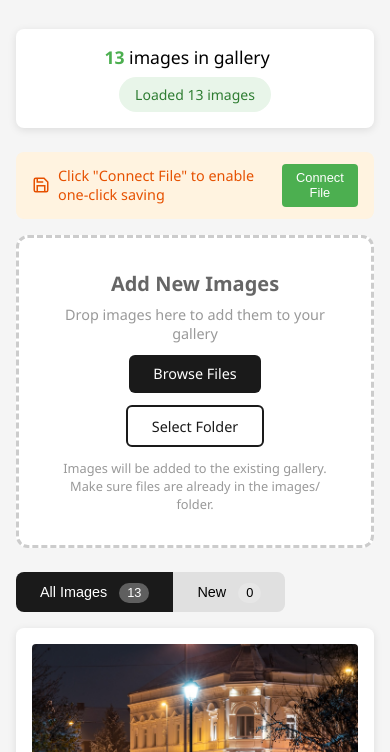
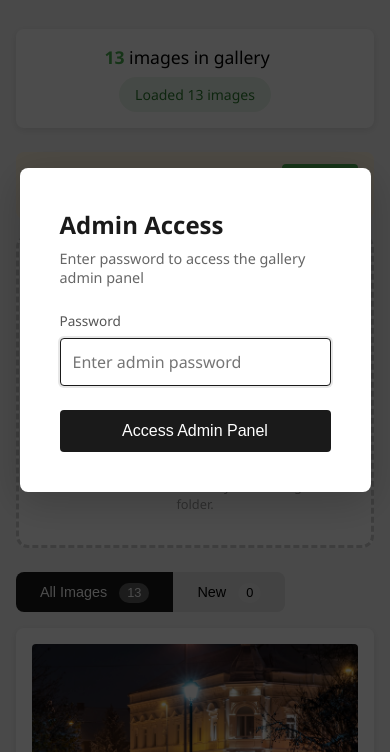
Before and after one commit to orb1986/Stype-portfolio-page, a plain HTML site: page admin.html in a window 390 px wide. Shown: the part 92-844 px from the top of the page. Drawn offline with Linux system fonts and the light colour scheme.

Commit message:
Enhance contact section layout and add admin security
- Reorganized contact section with side-by-side layout (slideshow left, form right)
- Added password protection to admin panel (admin.html)
- Added "about" category for slideshow-only images
- Implemented lazy loading for all gallery images
- Updated responsive design for contact wrapper on tablets and mobile
- Enhanced README with security and customization documentation

Changes:
- index.html: Restructured contact layout with .contact-wrapper grid
- css/styles.css: Added .contact-wrapper grid layout and responsive breakpoints
- admin.html: Added login modal with password authentication
- admin.html: Added "about" category to image picker
- images.json: Updated image categories for proper filtering
- README.md: Added security, slideshow customization, and password setup docs

```diff
--- a/admin.html
+++ b/admin.html
@@ -418,9 +418,116 @@
                 text-align: center;
             }
         }
+
+        /* Login Modal */
+        .login-modal {
+            position: fixed;
+            inset: 0;
+            background: rgba(0, 0, 0, 0.7);
+            display: flex;
+            align-items: center;
+            justify-content: center;
+            z-index: 10000;
+        }
+
+        .login-modal.hidden {
+            display: none;
+        }
+
+        .login-box {
+            background: #fff;
+            padding: 2.5rem;
+            border-radius: 8px;
+            box-shadow: 0 10px 40px rgba(0, 0, 0, 0.2);
+            max-width: 400px;
+            width: 90%;
+        }
+
+        .login-box h2 {
+            color: #1a1a1a;
+            margin-bottom: 0.5rem;
+            font-size: 1.5rem;
+        }
+
+        .login-box p {
+            color: #666;
+            margin-bottom: 1.5rem;
+            font-size: 0.9rem;
+        }
+
+        .login-field {
+            display: flex;
+            flex-direction: column;
+            gap: 0.5rem;
+            margin-bottom: 1.5rem;
+        }
+
+        .login-field label {
+            font-size: 0.85rem;
+            color: #555;
+            font-weight: 500;
+        }
+
+        .login-field input {
+            padding: 0.75rem;
+            border: 1px solid #ddd;
+            border-radius: 4px;
+            font-size: 1rem;
+            font-family: inherit;
+        }
+
+        .login-field input:focus {
+            outline: none;
+            border-color: #1a1a1a;
+            box-shadow: 0 0 0 2px rgba(26, 26, 26, 0.1);
+        }
+
+        .login-btn {
+            width: 100%;
+            padding: 0.75rem;
+            background: #1a1a1a;
+            color: #fff;
+            border: none;
+            border-radius: 4px;
+            font-size: 1rem;
+            font-weight: 500;
+            cursor: pointer;
+            transition: background 0.3s;
+        }
+
+        .login-btn:hover {
+            background: #333;
+        }
+
+        .login-error {
+            color: #f44336;
+            font-size: 0.85rem;
+            margin-bottom: 1rem;
+            display: none;
+        }
+
+        .login-error.show {
+            display: block;
+        }
     </style>
 </head>
 <body>
+    <!-- Login Modal -->
+    <div class="login-modal" id="loginModal">
+        <div class="login-box">
+            <h2>Admin Access</h2>
+            <p>Enter password to access the gallery admin panel</p>
+            <div class="login-error" id="loginError">Invalid password. Please try again.</div>
+            <form id="loginForm" onsubmit="handleLogin(event)">
+                <div class="login-field">
+                    <label for="adminPassword">Password</label>
+                    <input type="password" id="adminPassword" name="password" placeholder="Enter admin password" required autofocus>
+                </div>
+                <button type="submit" class="login-btn">Access Admin Panel</button>
+            </form>
+        </div>
+    </div>
+
     <div class="container">
         <h1>Gallery Admin</h1>
         <p class="subtitle">Manage your portfolio images</p>
@@ -491,13 +598,52 @@
     <div class="toast" id="toast"></div>
 
     <script>
+        // =============================================
+        // PASSWORD CONFIGURATION
+        // =============================================
+        // Change this to your desired admin password
+        const ADMIN_PASSWORD = 'admin';  // Change to a strong password!
+
         let existingImages = [];  // Images loaded from images.json
         let newImages = [];       // Newly added images
         let currentTab = 'all';
         let fileHandle = null;    // Stored file handle for one-click saves
 
+        // =============================================
+        // Authentication Functions
+        // =============================================
+        function handleLogin(event) {
+            event.preventDefault();
+            const passwordInput = document.getElementById('adminPassword');
+            const password = passwordInput.value;
+
+            if (password === ADMIN_PASSWORD) {
+                // Store authentication in session storage (cleared when tab is closed)
+                sessionStorage.setItem('adminAuthenticated', 'true');
+                document.getElementById('loginModal').classList.add('hidden');
+                passwordInput.value = '';
+                document.getElementById('loginError').classList.remove('show');
+            } else {
+                document.getElementById('loginError').classList.add('show');
+                passwordInput.value = '';
+                passwordInput.focus();
+            }
+        }
+
+        function checkAuthentication() {
+            const isAuthenticated = sessionStorage.getItem('adminAuthenticated') === 'true';
+            const loginModal = document.getElementById('loginModal');
+
+            if (!isAuthenticated) {
+                loginModal.classList.remove('hidden');
+            } else {
+                loginModal.classList.add('hidden');
+            }
+        }
+
         // Load existing images on startup
         document.addEventListener('DOMContentLoaded', () => {
+            checkAuthentication();
             loadExistingJson();
             checkFileSystemSupport();
         });
@@ -641,7 +787,7 @@
                     // Guess category from path
                     let category = 'sports';
                     const path = file.webkitRelativePath || file.name;
-                    const categories = ['sports', 'people', 'outside', 'events'];
+                    const categories = ['sports', 'people', 'outside', 'events', 'about'];
                     for (const cat of categories) {
                         if (path.toLowerCase().includes(cat)) {
                             category = cat;
@@ -770,6 +916,7 @@
                                 <option value="people" ${img.category === 'people' ? 'selected' : ''}>People</option>
                                 <option value="outside" ${img.category === 'outside' ? 'selected' : ''}>Outside</option>
                                 <option value="events" ${img.category === 'events' ? 'selected' : ''}>Events</option>
+                                <option value="about" ${img.category === 'about' ? 'selected' : ''}>About</option>
                             </select>
                         </div>
                         <div class="field">
--- a/images.json
+++ b/images.json
@@ -8,7 +8,7 @@
       "aspect": "portrait"
     },
     {
-      "src": "images/sports/about-1.jpg",
+      "src": "images/about/about-1.jpg",
       "title": "About 1",
       "title_hr": "O meni",
       "category": "about",
@@ -29,7 +29,7 @@
       "aspect": "portrait"
     },
     {
-      "src": "images/sports/about-2.jpg",
+      "src": "images/about/about-2.jpg",
       "title": "About 2",
       "title_hr": "O meni",
       "category": "about",
```
Also changed, not shown: css/styles.css (+26 -5 lines), index.html (+14 -9 lines), README.md.
